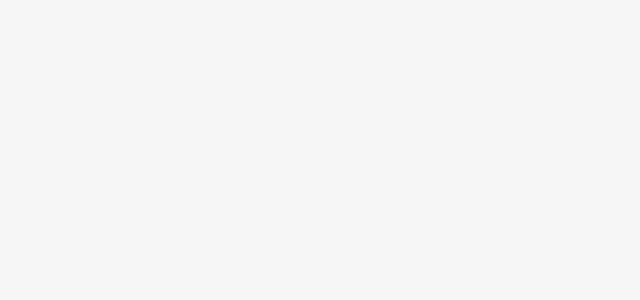
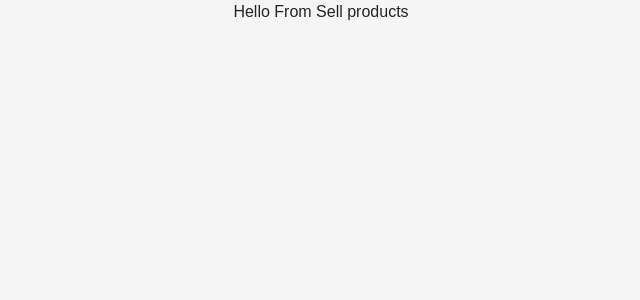
Before and after one commit to UsaidDev/OlxProject, a React (Create React App) app: page /sellproduct in a window 1280 px wide. Before the commit this address had no page. Shown: the top 300 px of the page, without its empty margins (319-959 px from the left). Built offline with nearby package versions, Linux system fonts and the light colour scheme.

Commit message:
Page not Found Added

```diff
--- a/src/App.js
+++ b/src/App.js
@@ -2,12 +2,16 @@ import { Routes, Route } from "react-router-dom";
 import Home from './Page/Home';
 import Login from './Page/Login'
 import SignupPage from "./Page/SignupPage";
+import Sellproduct from './Page/Sellproducts';
+import Notfound from "./Page/Notfound";
 const App = () => {
   return (
     <Routes>
       <Route path="/" element={<Home />} />
       <Route path="/login" element={<Login />} />
       <Route path="/signup" element={<SignupPage />} />
+      <Route path='/sellproduct' element={<Sellproduct />} />
+      <Route path="*" element={<Notfound />} />
     </Routes>
   )
 };
--- a/src/Components/Header/Header.jsx
+++ b/src/Components/Header/Header.jsx
@@ -26,7 +26,9 @@ function Header() {
             </Link>
           </div>
           <div class="sell">
-            <div className="btn btn-primary">Sell Products</div>
+            <Link to={'/sellproduct'}>
+              <div className="btn btn-primary">Sell Products</div>
+            </Link>
           </div>
         </div>
       </nav>
--- a/src/Components/Login/Login.jsx
+++ b/src/Components/Login/Login.jsx
@@ -1,6 +1,7 @@
 import React from 'react';
 import './Login.css';
 import { Link } from 'react-router-dom';
+
 function Login() {
   return (
     <div>
--- /dev/null
+++ b/src/Components/Notfound/Notfound.jsx
@@ -0,0 +1,11 @@
+import React from 'react'
+import './Notfound.css'
+function Notfound() {
+  return (
+    <div>
+      <h1>Page not Found</h1>
+    </div>
+  )
+}
+
+export default Notfound
--- /dev/null
+++ b/src/Components/Sellproduct/Sellproduct.jsx
@@ -0,0 +1,11 @@
+import React from 'react'
+import './Sellproduct.css'
+function Sellproduct() {
+  return (
+    <div>
+      Hello From Sell products
+    </div>
+  )
+}
+
+export default Sellproduct
--- /dev/null
+++ b/src/FirebaseContext/FirebaseContext.jsx
@@ -0,0 +1,6 @@
+import {createContext} from 'react'
+
+
+
+
+const FirebaseContext=createContext(null)
--- a/src/Page/Login.jsx
+++ b/src/Page/Login.jsx
@@ -7,5 +7,4 @@ function Login() {
     </div>
   )
 }
-
 export default Login;
--- /dev/null
+++ b/src/Page/Notfound.jsx
@@ -0,0 +1,11 @@
+import React from 'react'
+import NotFound from '../Components/Notfound/Notfound'
+function Notfound() {
+  return (
+    <div>
+      <NotFound />
+    </div>
+  )
+}
+
+export default Notfound
--- /dev/null
+++ b/src/Page/Sellproducts.jsx
@@ -0,0 +1,11 @@
+import React from 'react'
+import Sellproduct from '../Components/Sellproduct/Sellproduct'
+function Sellproducts() {
+  return (
+    <div>
+      <Sellproduct />
+    </div>
+  )
+}
+
+export default Sellproducts
```
Also changed, not shown: src/Components/Signup/Signup.jsx (+5 -6 lines), src/Components/Notfound/Notfound.css (added), src/Components/Sellproduct/Sellproduct.css (added).
